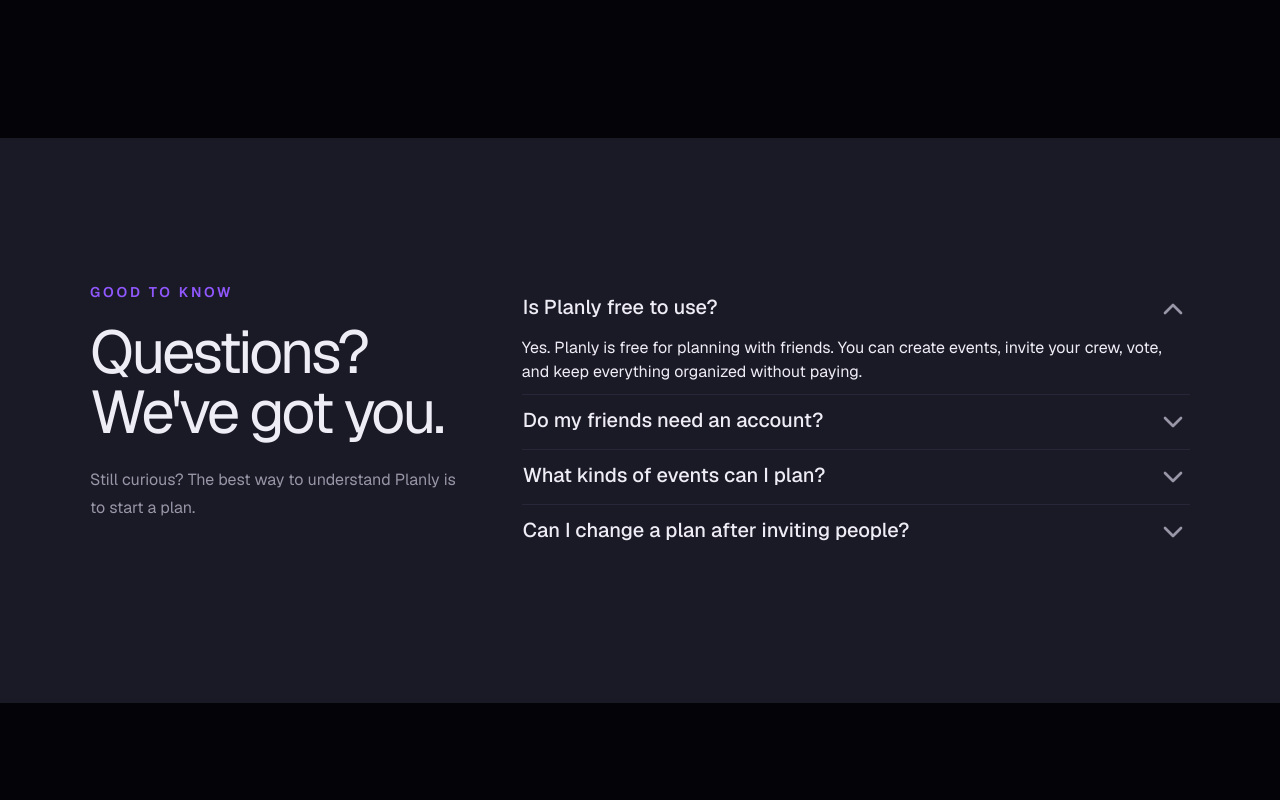
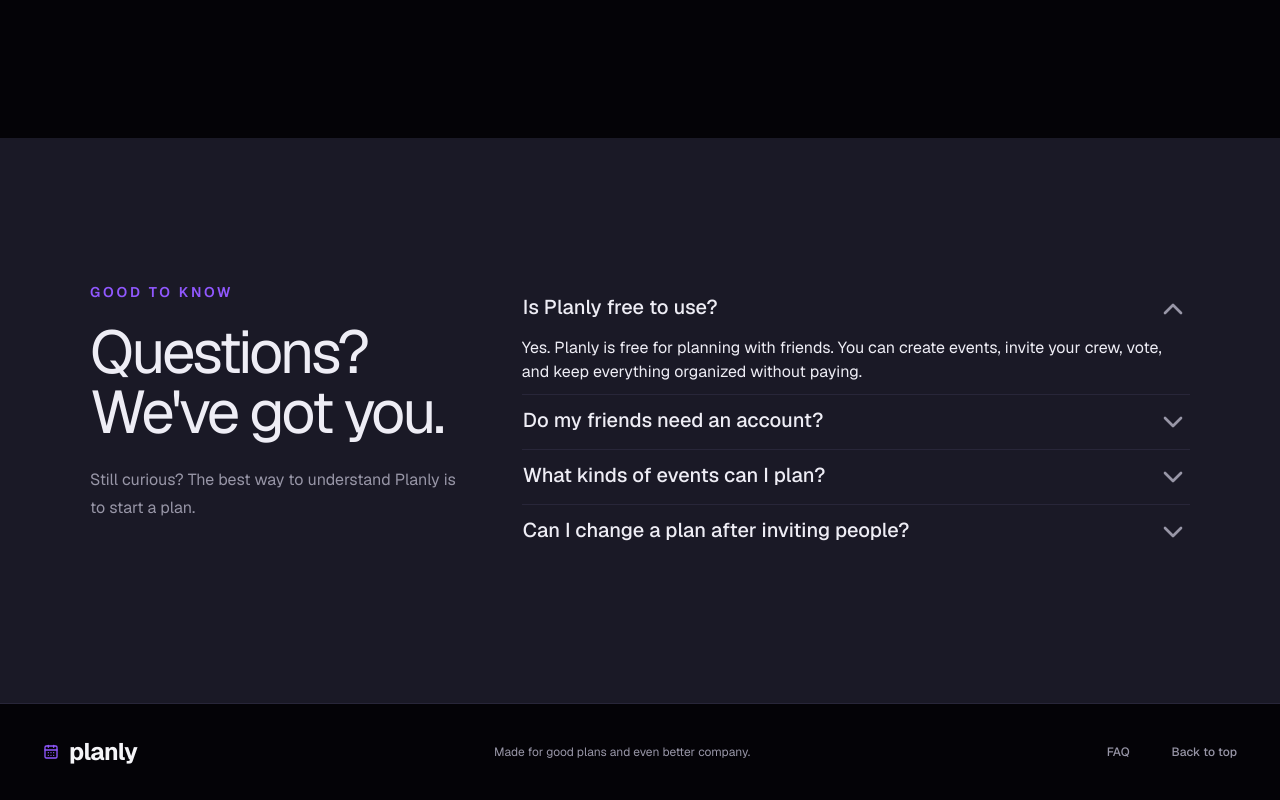
Before and after one commit to synonim789/event-app, a Next.js app: page / in a window 1280 px wide. Shown: the part 2577-3377 px from the top of the page. Before the commit the page ends 3280 px from the top, so only its background shows below. Built offline with nearby package versions, Linux system fonts and the light colour scheme.

Commit message:
add footer

```diff
--- a/app/page.tsx
+++ b/app/page.tsx
@@ -1,4 +1,5 @@
 import FAQ from '@/components/faq'
+import Footer from '@/components/footer'
 import Hero from '@/components/hero'
 import HowItWorks from '@/components/how-it-works'
 import Navbar from '@/components/navbar'
@@ -13,6 +14,7 @@ export default function Home() {
         <Features />
         <HowItWorks />
         <FAQ />
+        <Footer />
       </main>
     </div>
   )
--- /dev/null
+++ b/components/footer.tsx
@@ -0,0 +1,48 @@
+'use client'
+
+import { CalendarDays } from 'lucide-react'
+import { Button } from './ui/button'
+
+function Footer() {
+  const goTo = (id: string) => {
+    document
+      .getElementById(id)
+      ?.scrollIntoView({ behavior: 'smooth', block: 'start' })
+  }
+  return (
+    <footer className="border-t border-border  px-5 py-8 sm:px-8">
+      <div className="mx-auto flex max-w-310 flex-col items-center justify-between gap-5 sm:flex-row">
+        <Button
+          onClick={() => goTo('top')}
+          className="flex items-center gap-2.5"
+          variant={'ghost'}
+        >
+          <CalendarDays className="h-7 w-7 text-primary" />
+          <span className="text-2xl font-bold tracking-tight text-foreground">
+            planly
+          </span>
+        </Button>
+        <p className="text-xs text-muted-foreground">
+          Made for good plans and even better company.
+        </p>
+        <div className="flex gap-5">
+          <Button
+            onClick={() => goTo('faq')}
+            className="text-muted-foreground text-xs font-medium hover:text-foreground"
+            variant={'ghost'}
+          >
+            FAQ
+          </Button>
+          <Button
+            onClick={() => goTo('top')}
+            className="text-muted-foreground text-xs font-medium hover:text-foreground"
+            variant={'ghost'}
+          >
+            Back to top
+          </Button>
+        </div>
+      </div>
+    </footer>
+  )
+}
+export default Footer
```
